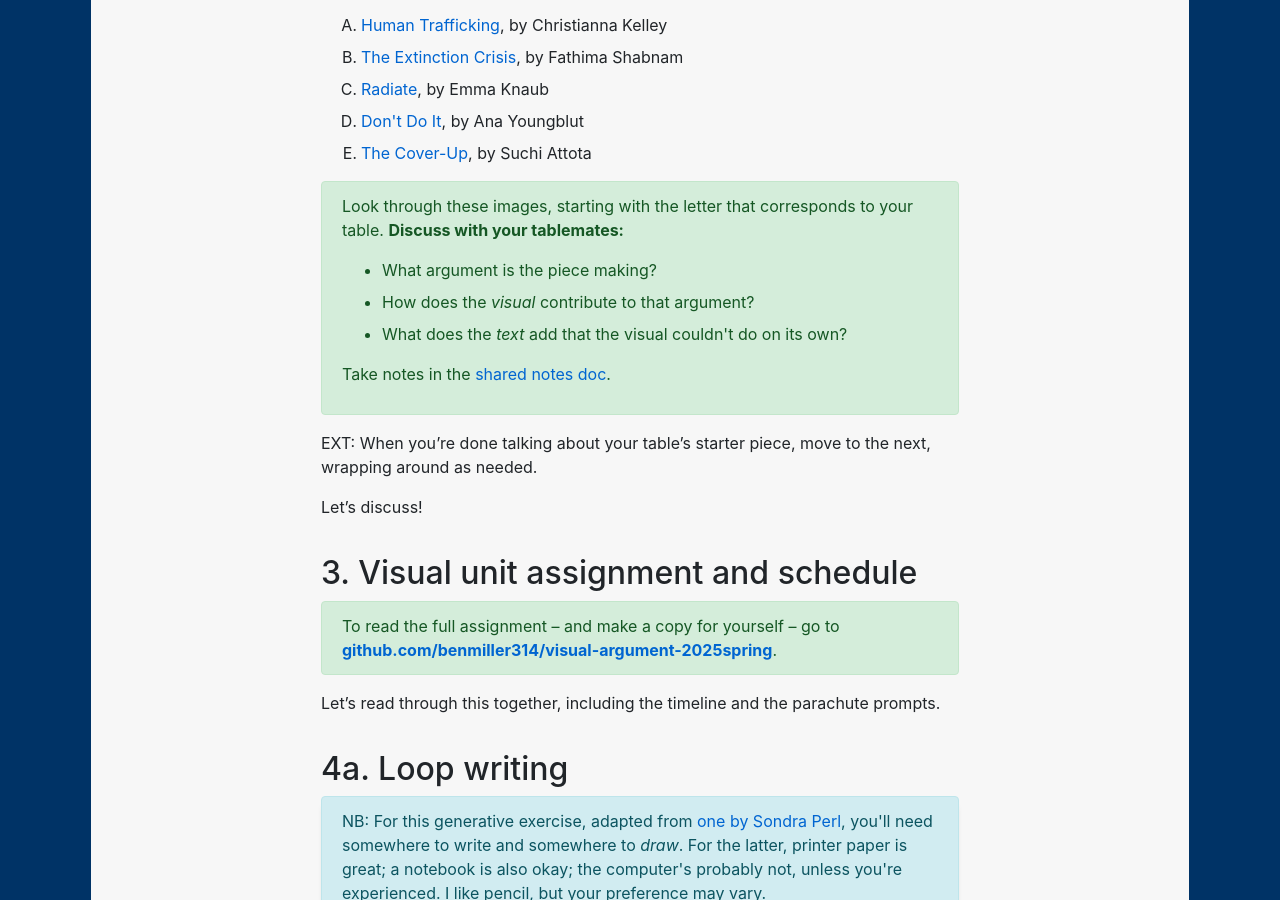
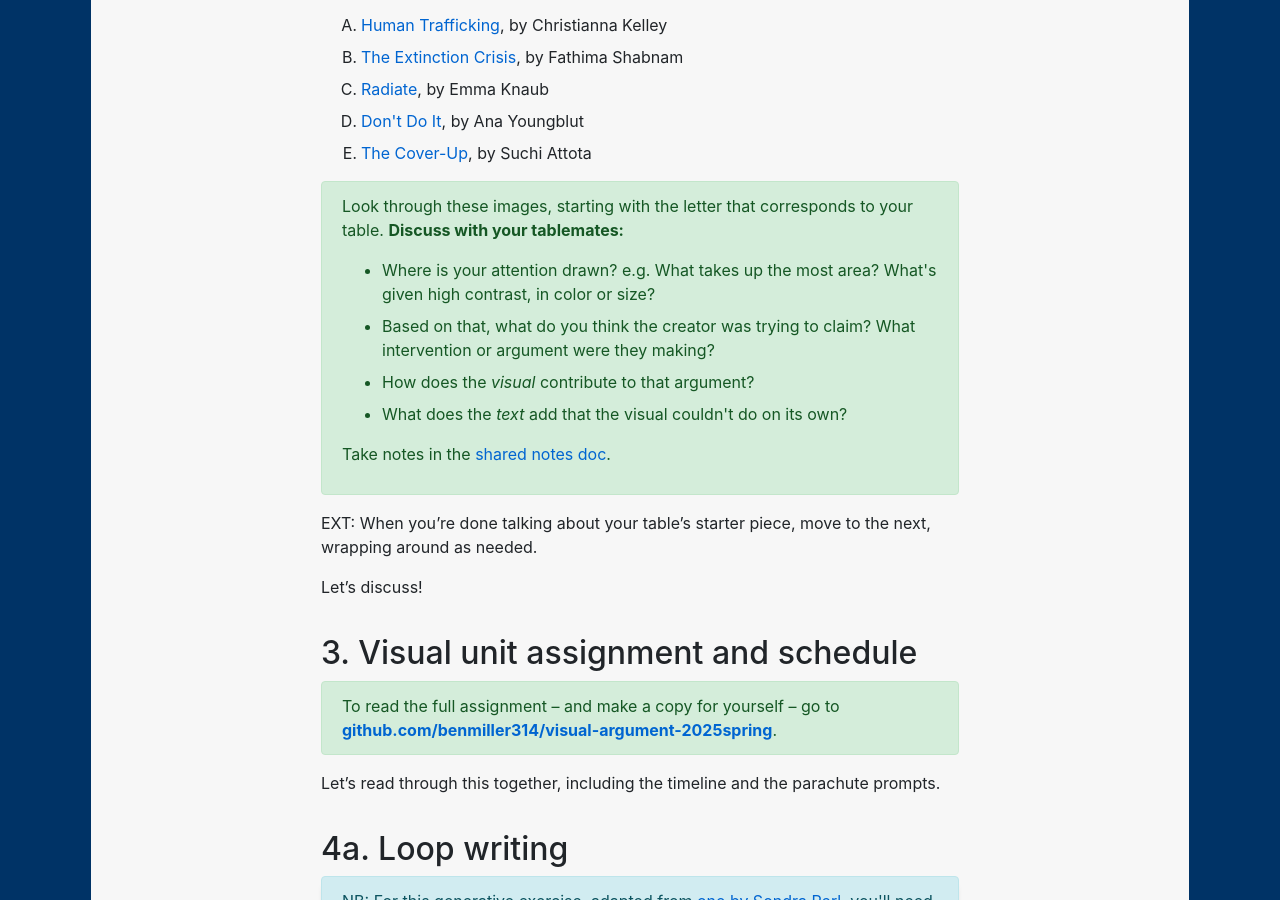
Before and after one commit to benmiller314/cdm2025spring, a Jekyll site: the page built from plans/lesson-09.md, in a window 1280 px wide and 900 px high, scrolled down 2373 px. Built offline with Jekyll 4.4.1, drawn with Linux system fonts in a browser that asks for light colours; our own code applies the rules of GitHub Pages for plain Markdown files.

Commit message:
improve parallelism of questions for group work
relative to full-class discussion of first image

```diff
--- a/plans/lesson-09.md
+++ b/plans/lesson-09.md
@@ -89,7 +89,8 @@ Here are some more student examples in response to this actual assignment:
 <div class="alert alert-success">
     <p>Look through these images, starting with the letter that corresponds to your table. <strong>Discuss with your tablemates:</strong></p>
     <ul>
-        <li>What argument is the piece making?</li>
+        <li>Where is your attention drawn? e.g. What takes up the most area? What's given high contrast, in color or size?</li>
+        <li>Based on that, what do you think the creator was trying to claim? What intervention or argument were they making?</li>
         <li>How does the <em>visual</em> contribute to that argument?</li>
         <li>What does the <em>text</em> add that the visual couldn't do on its own?</li>
     </ul>
```
